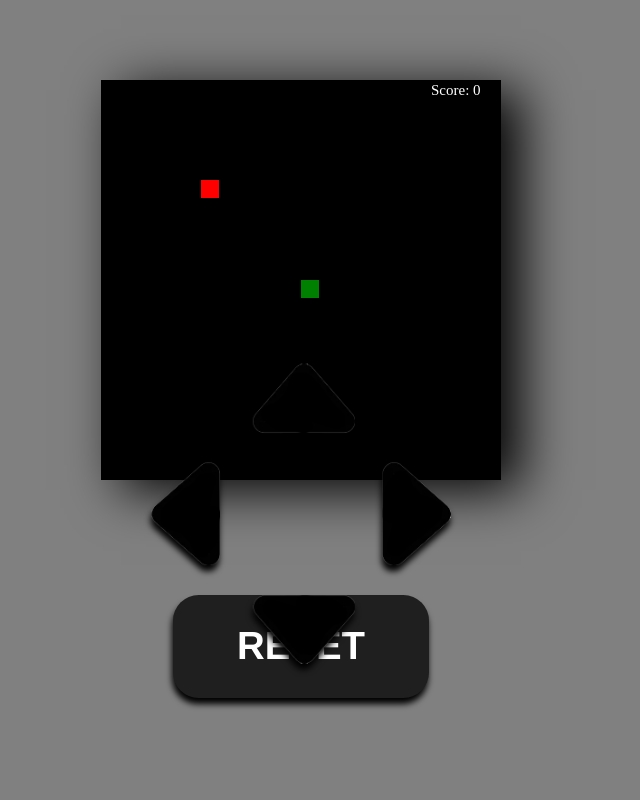
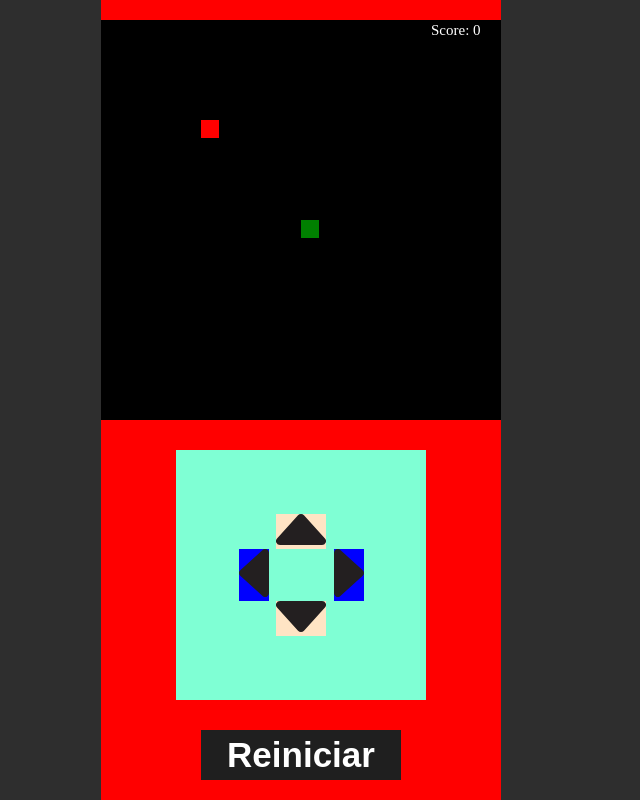
Before and after one commit to Willianson5522/snake-game, a plain HTML site: page index.html in a window 1280 px wide. Shown: the whole page, without its empty margins (339-979 px from the left). Drawn offline with Linux system fonts and the light colour scheme.

Commit message:
general updates

```diff
--- a/game.js
+++ b/game.js
@@ -182,6 +182,9 @@ function keyDown(event) {
     xvelocity = 1;
     yvelocity = 0;
   }
+  if (event.key === "r") {
+    location.reload();
+  }
 }
 
 clickUp.addEventListener("click", () => {
--- a/index.html
+++ b/index.html
@@ -1,5 +1,6 @@
 <!DOCTYPE html>
 <html lang="en">
+
 <head>
   <meta charset="UTF-8" />
   <meta http-equiv="X-UA-Compatible" content="IE=edge" />
@@ -8,23 +9,41 @@
   <link rel="stylesheet" href="./style.css" />
 </head>
 
-  <body>
-    <div id="corpo">
+<body style="overflow: hidden;">
+
+  <div id="principal" style="overflow: hidden;">
+
     <canvas id="game" width="400" height="400"> </canvas>
 
-      <div class="reset" id="reset">
-        <h3>RESET</h3>
+    <div class="pad">
+
+      <div class="up" id="up">
+        <img src="./assets/uP.svg" alt="up">
       </div>
 
-      <div class="pad">
-        <div class="up" id="up"></div>
+      <div class="left-Right">
 
-        <div class="right" id="right"></div>
-        <div class="down" id="down"></div>
+        <div class="left" id="left">
+          <img src="./assets/left.svg" alt="left">
+        </div>
 
-        <div class="left" id="left"></div>
+        <div class="right" id="right">
+          <img src="./assets/right.svg" alt="right">
         </div>
+
+      </div>
+      <div class="down" id="down">
+        <img src="./assets/down.svg" alt="down">
+      </div>
+
+    </div>
+
+    <div class="reset" id="reset">
+      <h3>Reiniciar</h3>
+    </div>
+
   </div>
   <script src="./game.js"></script>
 </body>
+
 </html>
--- a/style.css
+++ b/style.css
@@ -1,112 +1,90 @@
+* {
+  margin: 0;
+  padding: 0;
+  box-sizing: border-box;
+}
+
+:root {
+  --BackgroundApp:rgb(46, 46, 46);
+  --ColorReset: #fff;
+  --Tamanhobotao: 8vw;
+  --TamanhoReset-H: 50px;
+  --TamanhoReset-w: 200px;
+  --TamanhoPad: 250px;
+  --TamanhoCanvas:400px;
+  --ColorButtom: rgb(31, 31, 31);
+}
+
 body {
-  margin: 0px;
-  padding: 0px;
+  background-color: var(--BackgroundApp);
   display: flex;
-  flex-direction: column; //arrage items on top of the other
   justify-content: center;
   align-items: center;
-  background-color: gray !important;
 }
 
-#corpo {
+
+.right,
+.left {
+  background-color: blue;
+  display: block;
+  width: 30px;
+}
+
+.down,
+.up {
+  background-color: bisque;
+  display: block;
+  width: 50px;
+}
+
+#principal {
+  aspect-ratio: 0.5;
+  display: flex;
+  justify-content: space-between;
+  align-items: center;
+  flex-direction: column;
+  background-color: red;
+  height: 100vh;
+  padding: 20px;
+}
+
+canvas {
+  aspect-ratio: 1/1;
+  background-color: rgb(34, 32, 165);
+}
+
+.pad {
   display: flex;
   align-items: center;
   justify-content: center;
   flex-direction: column;
-}
-
-:root {
-  --ColorReset: #fff;
-  --Tamanhobotao: 8vw;
-  --TamanhoReset-H: 8vw;
-  --TamanhoReset-w: 20vw;
-  --TamanhoPad: 26vw;
-  --ColorButtom: rgb(31, 31, 31);
-}
-
-canvas {
-  position: absolute;
-  top: 0;
-  transform: translate(0vw, 10vh);
-  box-shadow: black 20px 10px 50px; //elevate our canvas and add shadow
-}
-
-.pad {
-  position: absolute;
-  display: flex;
   background-repeat: no-repeat;
   width: var(--TamanhoPad);
   height: var(--TamanhoPad);
-  bottom: 0;
-  transform: translate(0vw, -15vh);
+  background-color: aquamarine;
 }
 
-.left,
-.down,
-.right,
-.up {
-  background-repeat: no-repeat;
-  background-size: cover;
-  position: absolute;
-  width: var(--Tamanhobotao);
-  height: var(--Tamanhobotao);
+.left-Right {
+  display: flex;
+  justify-content: space-between;
+  width: 50%;
 }
 
-.left:hover,
-.down:hover,
-.right:hover,
-.up:hover {
-  scale: 1.1;
-}
-
-#up {
-  top: 0;
-  transform: translate(9.2vw, 0vw);
-  background-image: url(assets/direcao_black-up.png);
-  filter: drop-shadow(-1px 6px 3px #000);
-}
-
-#down {
-  bottom: 0;
-  transform: translate(9.2vw, 0vw);
-  background-image: url(assets/direcao_black-down.png);
-  filter: drop-shadow(-1px 6px 3px #000);
-}
-
-#right {
-  top: 0;
-  right: 0;
-  transform: translate(0vw, 9vw);
-  background-image: url(assets/direcao_black-right.png);
-  filter: drop-shadow(-1px 6px 3px #000);
-}
-
-#left {
-  top: 0;
-  transform: translate(0vw, 9vw);
-  background-image: url(assets/direcao_black-Left.png);
-  filter: drop-shadow(-1px 6px 3px #000);
-}
 
 h3 {
   font-family: Arial, Helvetica, sans-serif;
-  font-size: 3vw;
+  font-size: 35px;
 }
 
 .reset {
-  position: absolute;
   display: flex;
   align-items: center;
   justify-content: center;
   text-align: center;
   color: var(--ColorReset);
-  bottom: 0;
-  margin-bottom: 8vw;
   background-color: var(--ColorButtom);
   width: var(--TamanhoReset-w);
   height: var(--TamanhoReset-H);
-  border-radius: 2vw;
-  filter: drop-shadow(-1px 6px 3px #000);
 }
 
 .reset:hover {
```
Also changed, not shown: assets/direcao_black-Left.png (deleted), assets/direcao_black-down.png (deleted), assets/direcao_black-right.png (deleted), assets/direcao_black-up.png (deleted), assets/direcao_black.png (deleted), assets/direcao_white.png (deleted), assets/direcionalpad.png (deleted), assets/down.svg (added), assets/left.svg (added), assets/right.svg (added), assets/uP.svg (added). Lines whose indentation alone changed are shown as unchanged.
